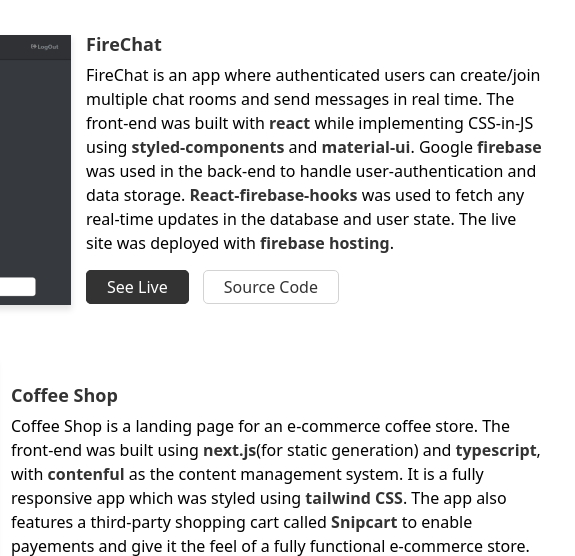
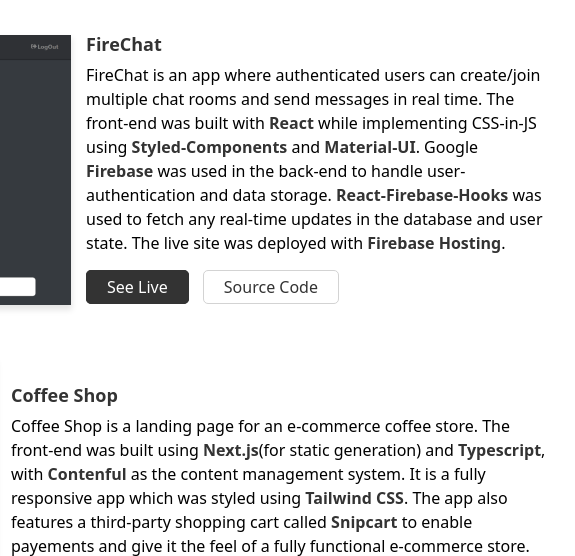
Before and after one commit to jerryyv/portfolio, a plain HTML site: page index.html in a window 1280 px wide. Shown: the part 402-958 px from the top of the page, 569-1144 px from the left. Drawn offline with Linux system fonts and the light colour scheme.

Commit message:
project text grammar fix

```diff
--- a/index.html
+++ b/index.html
@@ -57,10 +57,10 @@
                     <h2 class="project-text-title">FireChat</h2>
                     <p class="project-text-description">
                         FireChat is an app where authenticated users can create/join multiple chat rooms and send messages in real time.
-                        The front-end was built with <span>react</span> while implementing CSS-in-JS using <span>styled-components</span> and <span>material-ui</span>.
-                        Google <span>firebase</span> was used in the back-end to handle user-authentication and data storage.
-                        <span>React-firebase-hooks</span> was used to fetch any real-time updates in the database and user state.
-                        The live site was deployed with <span>firebase hosting</span>.
+                        The front-end was built with <span>React</span> while implementing CSS-in-JS using <span>Styled-Components</span> and <span>Material-UI</span>.
+                        Google <span>Firebase</span> was used in the back-end to handle user-authentication and data storage.
+                        <span>React-Firebase-Hooks</span> was used to fetch any real-time updates in the database and user state.
+                        The live site was deployed with <span>Firebase Hosting</span>.
                     </p>
                     <div class="project-links">
                         <a href="https://chat-app-10d10.web.app/" target="_blank" class="btn-1">See Live</a>
@@ -74,8 +74,8 @@
                     <h2 class="project-text-title">Coffee Shop</h2>
                     <p class="project-text-description">
                         Coffee Shop is a landing page for an e-commerce coffee store.
-                        The front-end was built using <span>next.js</span>(for static generation) and <span>typescript</span>, with <span>contenful</span> as the content management system.
-                        It is a fully responsive app which was styled using <span>tailwind CSS</span>.
+                        The front-end was built using <span>Next.js</span>(for static generation) and <span>Typescript</span>, with <span>Contenful</span> as the content management system.
+                        It is a fully responsive app which was styled using <span>Tailwind CSS</span>.
                         The app also features a third-party shopping cart called <span>Snipcart</span> to enable payements and give it the feel of a fully functional e-commerce store.
                         The live site was deployed on <span>Vercel</span>
                     </p>
```
